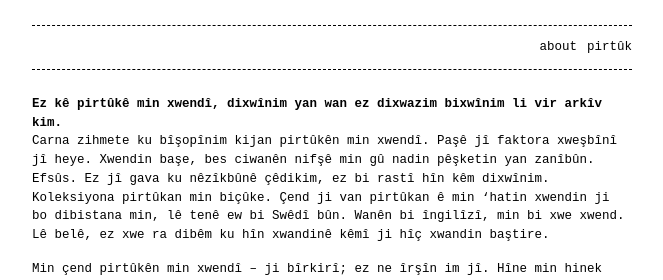
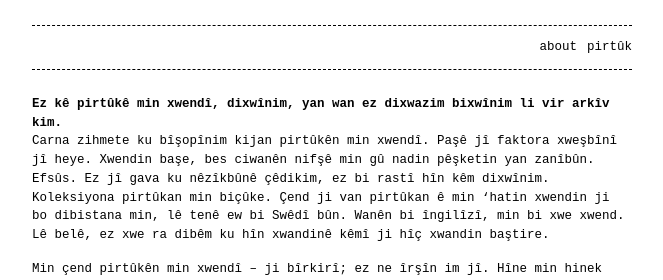
Before and after one commit to ronim-efrin/kitab, a Jekyll site: the page built from books.md, in a window 1280 px wide. Shown: the top 280 px of the page, without its empty margins (308-971 px from the left). Built offline with Jekyll 4.4.1, drawn with Linux system fonts in a browser that asks for light colours.

Commit message:
COMMA1!!!

```diff
--- a/books.md
+++ b/books.md
@@ -4,7 +4,7 @@ layout: home
 permalink: books
 ---
 
-# Ez kê pirtûkê min xwendî, dixwînim yan wan ez dixwazim bixwînim li vir arkîv kim.
+# Ez kê pirtûkê min xwendî, dixwînim, yan wan ez dixwazim bixwînim li vir arkîv kim.
 
 Carna zihmete ku bîşopînim kijan pirtûkên min xwendî. Paşê jî faktora xweşbînî jî heye. Xwendin başe, bes ciwanên nifşê min gû nadin pêşketin yan zanîbûn. Efsûs. Ez jî gava ku nêzîkbûnê çêdikim, ez bi rastî hîn kêm dixwînim. Koleksiyona pirtûkan min biçûke. Çend ji van pirtûkan ê min 'hatin xwendin ji bo dibistana min, lê tenê ew bi Swêdî bûn. Wanên bi îngilîzî, min bi xwe xwend. Lê belê, ez xwe ra dibêm ku hîn xwandinê kêmî ji hîç xwandin baştire.
 
```
